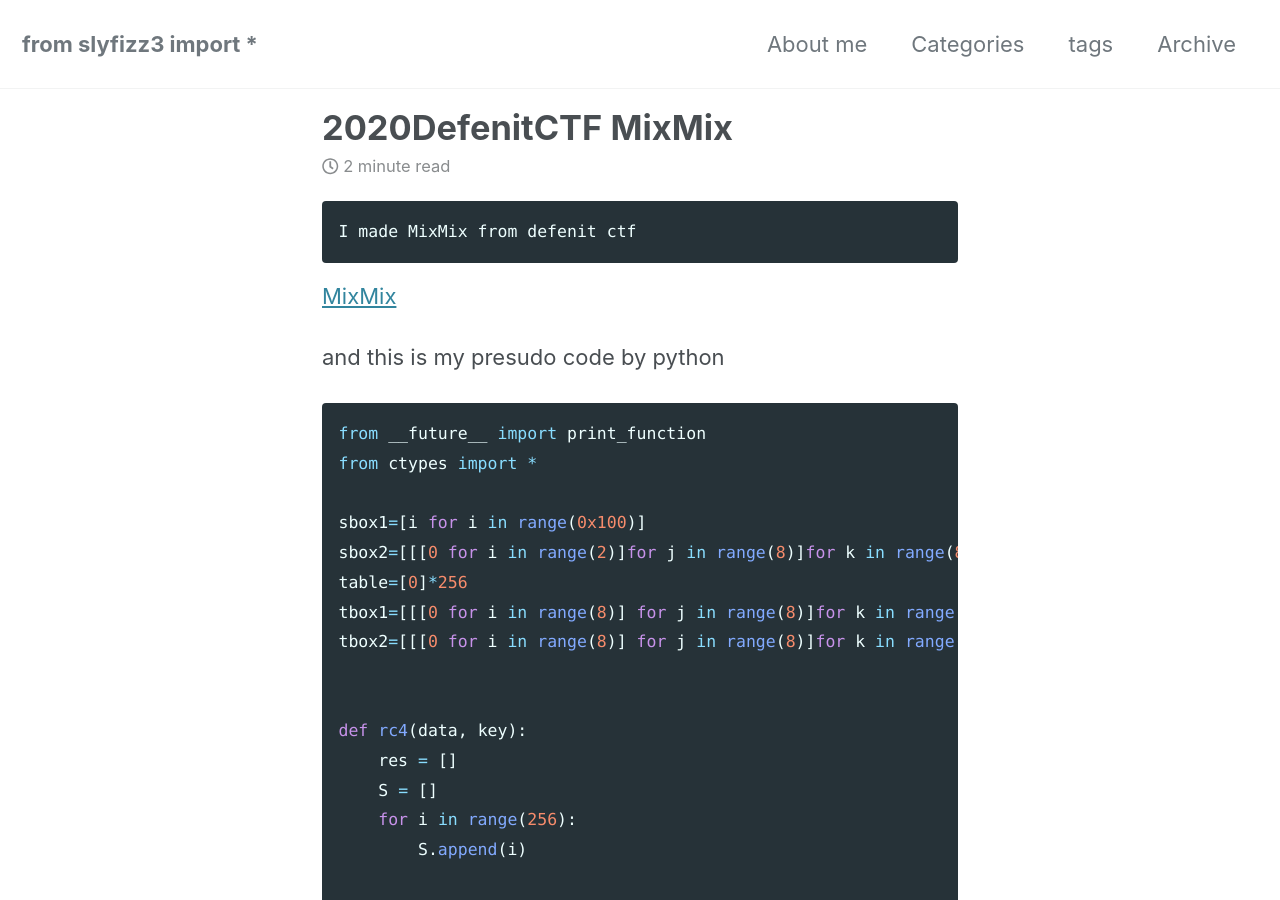
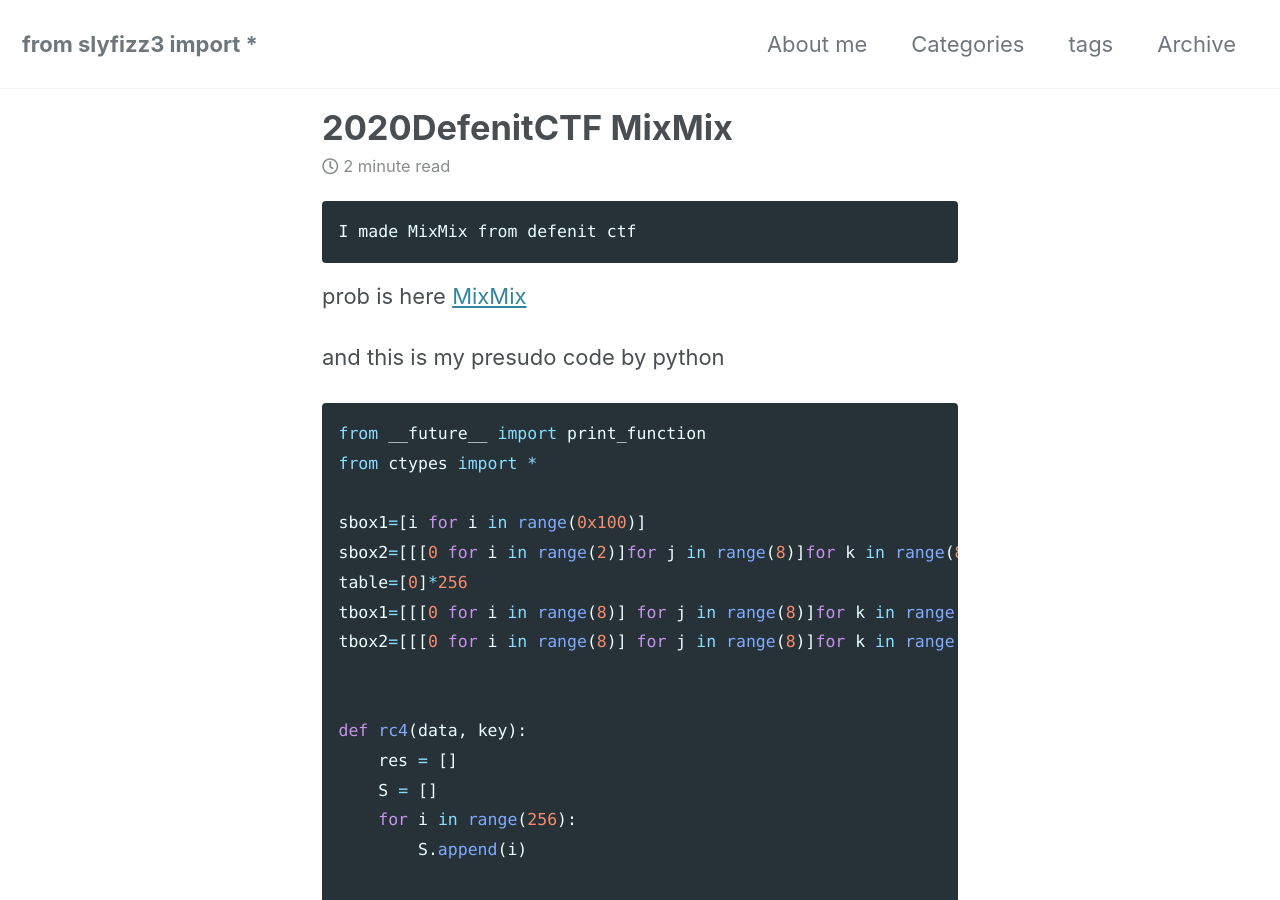
Before and after one commit to slyfizz3/slyfizz3.github.io, a Jekyll site: the page built from _posts/2020-06-07-2020-DefenitCTF.md, in a window 1280 px wide and 900 px high. Built offline with Jekyll 4.4.1, drawn with Linux system fonts in a browser that asks for light colours; cached includes are drawn as plain includes; nearby versions of some CDN libraries.

Commit message:
Update 2020-06-07-2020-DefenitCTF.md

````diff
--- a/_posts/2020-06-07-2020-DefenitCTF.md
+++ b/_posts/2020-06-07-2020-DefenitCTF.md
@@ -9,7 +9,7 @@ tags: matrix
 I made MixMix from defenit ctf
 ```
 
-[MixMix](https://github.com/slyfizz3/Make-challenges/tree/master/2020DefenitCTF/MixMix)
+prob is here [MixMix](https://github.com/slyfizz3/Make-challenges/tree/master/2020DefenitCTF/MixMix)
 
 and this is my presudo code by python
 
````
